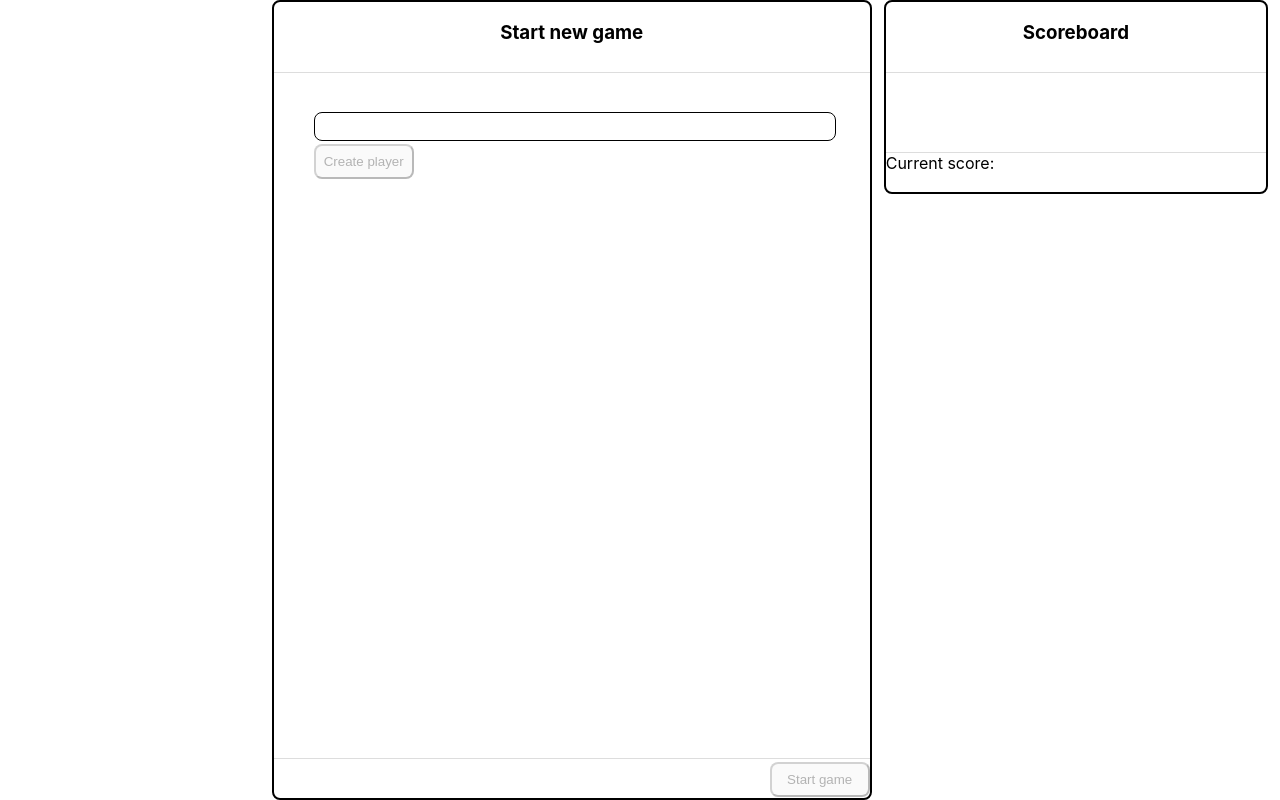
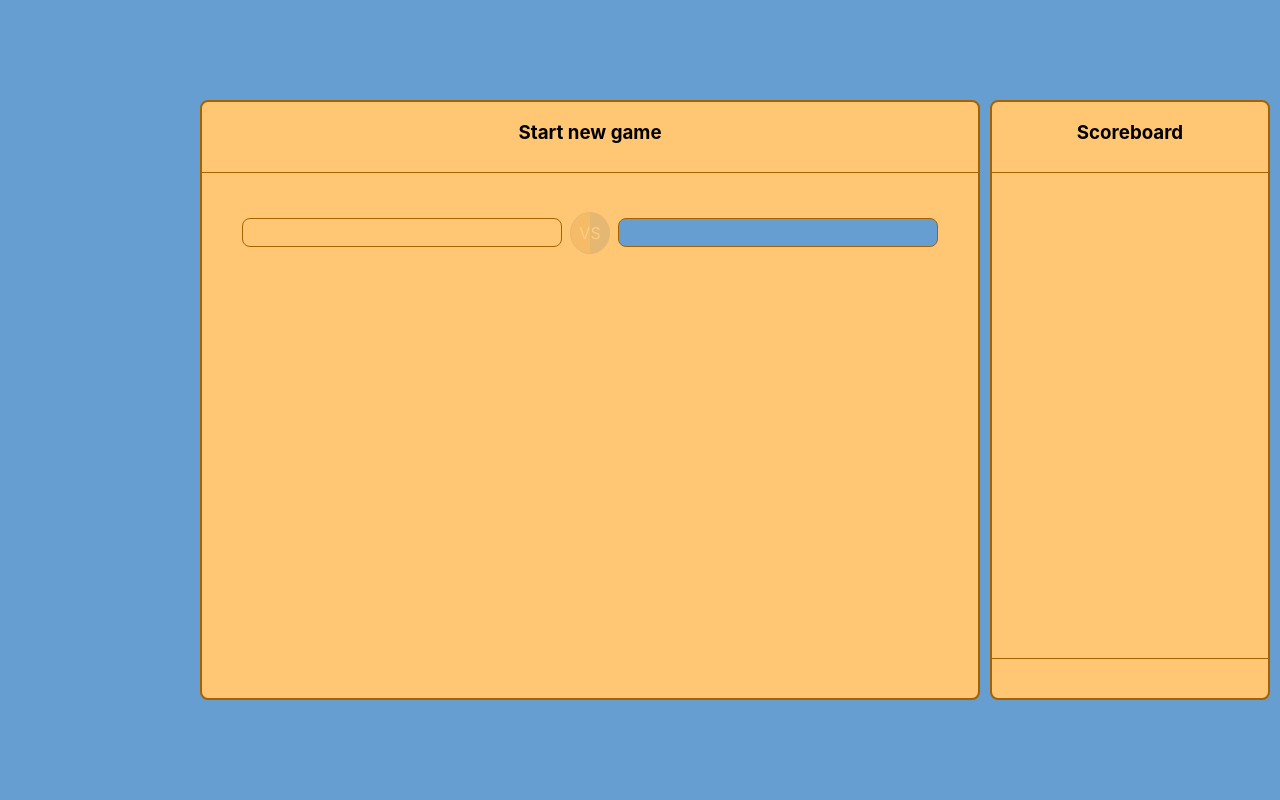
Before and after one commit to TimBijnen/super-fun-time, a React (Create React App) app: page / in a window 1280 px wide. Built offline with nearby package versions, Linux system fonts and the light colour scheme.

Commit message:
Add styling

```diff
--- a/src/App.css
+++ b/src/App.css
@@ -1,27 +1,46 @@
+:root {
+  --primary: #FF9700;
+  --primary-darker: #BF8530;
+  --primary-darkest: #A66200;
+  --primary-lighter: #FFB140;
+  --primary-lightest: #FFC673;
+  --secondary: #0C5AA6;
+  --secondary-darker: #26527C;
+  --secondary-darkest: #04396C;
+  --secondary-lighter: #408AD2;
+  --secondary-lightest: #679ED2;
+}
+
 body,
 #root {
   height: 100vh;
   width: 100vw;
+  background-color:var(--secondary-lightest);
 }
 
 #root {
   display: grid;
-  grid-template-columns: auto 600px auto;
-  grid-template-rows: auto 800px auto;
+  grid-template-columns: auto 300px;
+  grid-template-rows: 100px auto;
 }
 
 .timer {
   grid-row: 1;
   grid-column: 2;
 }
+
+.ttt-header {
+  grid-row: 1;
+  grid-column: 1;
+}
+
 .ttt-board {
   display: grid;
   grid-template-rows: repeat(3, 100px);
   grid-template-columns: repeat(3, 100px);
   grid-row: 2;
-  grid-column: 2;
+  grid-column: 1;
   margin: auto;
-  background-color: black;
 }
 
 .ttt-field {
@@ -30,30 +49,34 @@ body,
 }
 
 .ttt-field:hover {
-  background-color: grey;
+  /* background-color: grey; */
+  border: 2px solid black;
 }
 
 .card {
-  border: 2px solid black;
+  border: 2px solid var(--primary-darkest);
   border-radius: 8px;
   display: grid;
   grid-template-rows: 70px auto 40px;
+  background-color: #FFC673;
 }
 
+.ttt-wrapper,
 .setup {
   grid-row: 2;
-  grid-column: 2;
-
+  grid-column: 1;
+  margin-left: 200px;
+  margin-bottom: 100px;
 }
 
 .card-header {
   text-align: center;
   height: 70px;
-  border-bottom: 1px solid #ddd;
+  border-bottom: 1px solid var(--primary-darkest);
 }
 
 .card-footer {
-  border-top: 1px solid #ddd;
+  border-top: 1px solid var(--primary-darkest);
   height: 40px;
   display: flex;
 }
@@ -61,13 +84,31 @@ body,
 button {
   border-radius: 8px;
   padding: 8px;
-  margin: auto 0 auto auto;
+  margin: auto 8px auto auto;
   min-width: 100px;
+  border-color: var(--primary-darkest);
+  background-color: var(--primary);
+}
+
+button:not(:disabled):hover {
+  cursor: pointer;
+  color: white;
+  background-color: var(--primary-darkest);
+}
+
+button:disabled {
+  background-color: var(--primary-lighter);
 }
 
 .card-body {
   margin: 40px;
   height: auto;
+  display: flex;
+}
+
+.setup-inputs {
+  display: flex;
+  height: 40px;
 }
 
 input {
@@ -75,38 +116,89 @@ input {
   height: 25px;
   border-radius: 8px;
   box-shadow: none;
-  border: 1px solid black;
-  margin-bottom: 3px;
+  border: 1px solid var(--primary-darkest);
+  margin: auto;
+}
+
+input:first-of-type {
+  background-color: var(--primary-lightest)
+}
+
+input:last-of-type {
+  background-color: var(--secondary-lightest)
+}
+
+.setup-buttongroup {
+  min-width: 40px;
+  height: 40px;
+  margin: 0 8px;
+
+}
+.setup-button {
+  max-width: 60px;
+  border-radius: 50%;
+  border: 1px solid var(--secondary-darkest);
+  text-align: center;
+  line-height: 40px;
+  color: white;
+  background: linear-gradient(-90deg, var(--secondary-darkest) 0%, var(--secondary-darkest) 50%, var(--primary-darkest) 50%, var(--primary-darkest) 100%);
+  cursor: pointer;
+}
+.setup-button.disabled {
+  opacity: 0.1;
+  cursor: not-allowed;
+}
+.setup-span {
+  position: absolute;
+  width: 40px;
+}
+.setup-span p {
+  text-align: center;
+  width: 200px;
+  left: 50%;
+  position: absolute;
+  transform: translateX(-50%);
 }
 
 .setup-create {
-  display: flex;
-  height: 34px;
+  padding-bottom: 8px;
+  border-bottom: 1px solid var(--primary-darkest);
 }
+
+.setup-playerlist {
+  padding: 8px;
+  color: var(--secondary-darkest);
+}
+.setup-playerlist li {
+  line-height: 30px;
+}
+
 
 .scoreboard {
   grid-row: 2;
-  grid-column: 3;
-  margin: 0 12px auto 12px;
+  grid-column: 2;
+  margin: 0 10px 100px 10px;
 }
 
-.players {
-  grid-row: 2;
-  grid-column: 1;
+.marker-X {
+  background-color: var(--secondary-darkest);
+
 }
-
-.player.active {
-  font-size: 12px;
-}
-.player {
-  font-size: 9px;
+.marker-O {
+  background-color: var(--primary-darkest);
 }
 
 ul {
+  width: 100%;
   margin: 0;
   padding: 0;
 }
-.score-li {
+li {
   list-style: none;
   text-align: center;
 }
+
+.score-li h3,
+.score-li h6 {
+  margin: 0 0 4px 0;
+}
--- a/src/App.tsx
+++ b/src/App.tsx
@@ -27,7 +27,7 @@ const App = () => {
 
     return (
         <React.Fragment>
-            <ScoreBoard />
+            <ScoreBoard player={ player } />
             { player ? (
                 <Board player={ player } endTurn={ endTurn } />
             ) : (
--- a/src/components/Board.tsx
+++ b/src/components/Board.tsx
@@ -29,29 +29,22 @@ export default ( { player, endTurn }: Board ): React.ReactElement => {
     };
 
     return (
-        <React.Fragment>
-            <Timer player={ player } />
-            <div className="players">
-                <div className="player active">
-                    <div>{ player.name } { player.isWinner() && "Winner" }</div>
-                    <div>{ player.getScore() }</div>
+        <div className="card ttt-wrapper">
+            <div className="card-header ttt-header">
+                <h3>{ player.getNext().name } make your move</h3>
             </div>
-                <div className="player">
-                    <div>{ player.getNext().name } { player.isWinner() && "Winner" }</div>
-                    <div>{ player.getNext().getScore() }</div>
-                </div>
-            </div>
-            <ScoreBoard player={ player } />
+            <div className="card-body">
                 <div className="ttt-board">
                     { game.map( ( field, i ) => (
                         <div
-                        className="ttt-field"
+                            className={ `ttt-field marker-${ field }` }
                             onClick={ () => field === MARKERS.EMPTY && updateGame( i ) }
                         >
                             { field }
                         </div>
                     ) ) }
                 </div>
-        </React.Fragment>
+            </div>
+        </div>
     );
 }
--- a/src/components/ScoreBoard.tsx
+++ b/src/components/ScoreBoard.tsx
@@ -1,6 +1,4 @@
 import React from "react";
-import Player from "../models/Player";
-
 
 export default ( { player }: any ) => {
     let scores = JSON.parse(localStorage.getItem( "ttt-scores" ) || "[]");
@@ -20,7 +18,7 @@ export default ( { player }: any ) => {
                     }
                 </ul>
             </div>
-            <div className="card-footer">Current score: { player && player.getScore() }</div>
+            <div className="card-footer">{ player && `Current score:  ${ player.getScore() }` }</div>
         </div>
     );
 }
--- a/src/components/Setup.tsx
+++ b/src/components/Setup.tsx
@@ -4,8 +4,13 @@ import Player from "../models/Player";
 
 
 export default ( { done }: any ) => {
-    const [ players, setPlayers ] = useState<string[]>( [] );
-    const [ name, setName ] = useState( "" );
+    const [ names, setNames ] = useState<string[]>( [ "", "" ] );
+    const isValid = names.filter( ( n ) => n !== "" ).length === 2 && names[ 0 ] !== names[ 1 ];
+    const onClick = () => {
+        if ( isValid ) {
+            done( new Player( names ) )
+        }
+    };
 
     return (
         <div className="card setup">
@@ -14,21 +19,19 @@ export default ( { done }: any ) => {
                     Start new game
                 </h3>
             </div>
-            <div className="card-body">
-                <input value={ name } onChange={ e => setName( e.target.value ) } />
-                <button disabled={ name === "" } onClick={ () => {
-                    setPlayers( [ ...players, name ] );
-                    setName( "" );
-                } }>
-                    Create player
-                </button>
-                { players.map( p => <div key={ p }>{ p }</div>)}
-            </div>
-
-            <div className="card-footer">
-                <button disabled={ players.length < 1 } onClick={ () => done( new Player( players ) ) }>
-                    Start game
-                </button>
+            <div className="card-body setup-inputs">
+                <input value={ names[ 0 ] } onChange={ e => setNames( [ e.target.value, names[ 1 ] ] ) } />
+                <div className="setup-buttongroup" onClick={ onClick }>
+                    <div className={ `setup-button ${ !isValid && "disabled" }` }>
+                        VS
+                    </div>
+                    <span className="setup-span">
+                        <p>
+                            { isValid && "Click to start game" }
+                        </p>
+                    </span>
+                </div>
+                <input value={ names[ 1 ] } onChange={ e => setNames( [ names[ 0 ], e.target.value ] ) } />
             </div>
         </div>
     )
--- a/src/models/Player.ts
+++ b/src/models/Player.ts
@@ -7,6 +7,7 @@ export default class Player {
     private next: Player;
     private winner: boolean = false;
     private moves: any = [];
+    private index: number = 0;
     public turnStartTime: number = Date.now();
     public timeSpent: number = 0;
     public name?: string;
@@ -16,6 +17,7 @@ export default class Player {
     // knows about the next player.
     constructor( players: any[] = DEFAULT_PLAYERS, index: number = 0, first: Player | null = null ) {
         this.next = this;
+        this.index = index;
         this.marker = MARKERS_VALUES[ index ];
 
         const player = players.shift();
@@ -57,7 +59,16 @@ export default class Player {
         return this.next;
     }
 
-    public getNext = (): Player => this.next;
+    public getNext = ( index?: number ): Player => {
+        if ( !index ) {
+            return this.next;
+        }
+        let next = this.next;
+        while ( next.index !== index ) {
+            next = next.next;
+        }
+        return next;
+    };
     private setNext( p: Player ): void {
       this.next = p;
     }
@@ -66,4 +77,10 @@ export default class Player {
     public setWinner( w: boolean ): void {
       this.winner = w;
     }
+
+    // public getPlayerByIndex( index: number ) {
+    //     while ( this.next.index !== index ) {
+    //         this.getNext();
+    //     }
+    // }
 };
```
Also changed, not shown: src/models/Game.ts (added, +7 -0 lines). Lines whose indentation alone changed are shown as unchanged.
